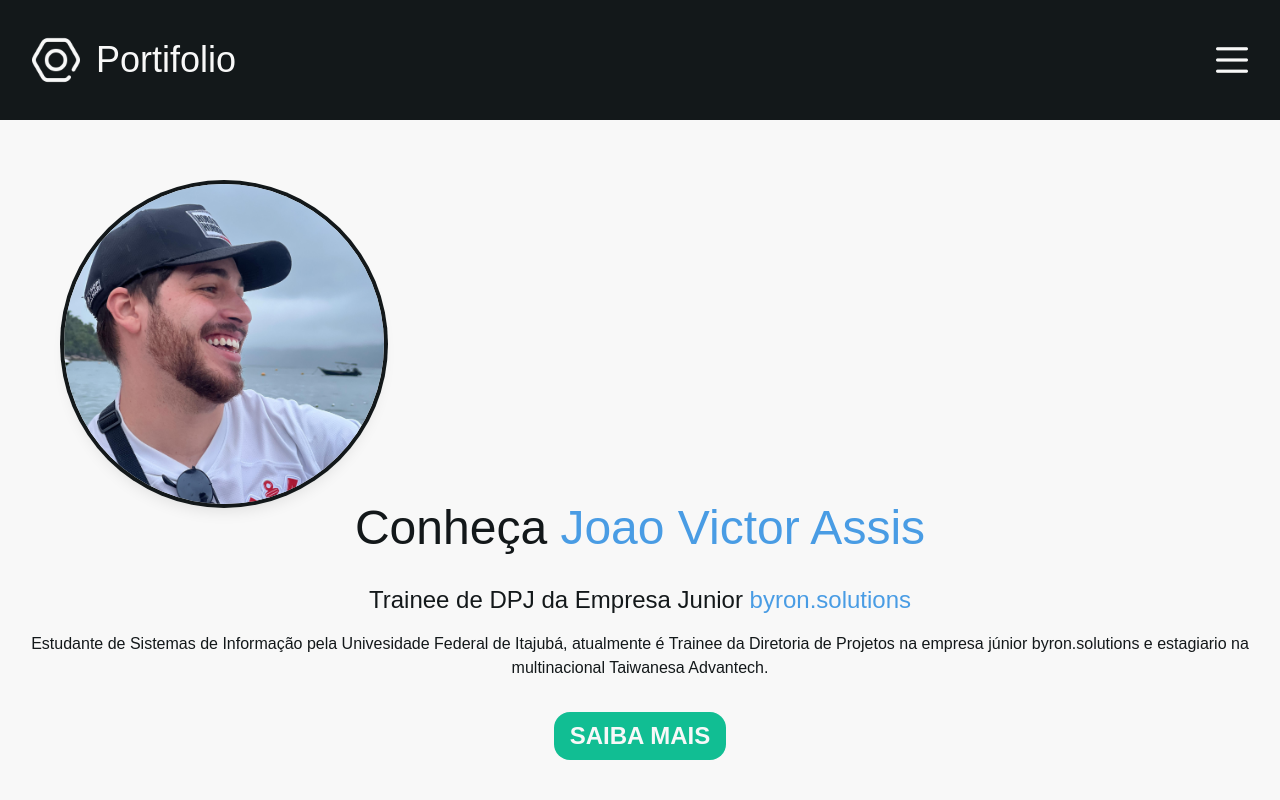
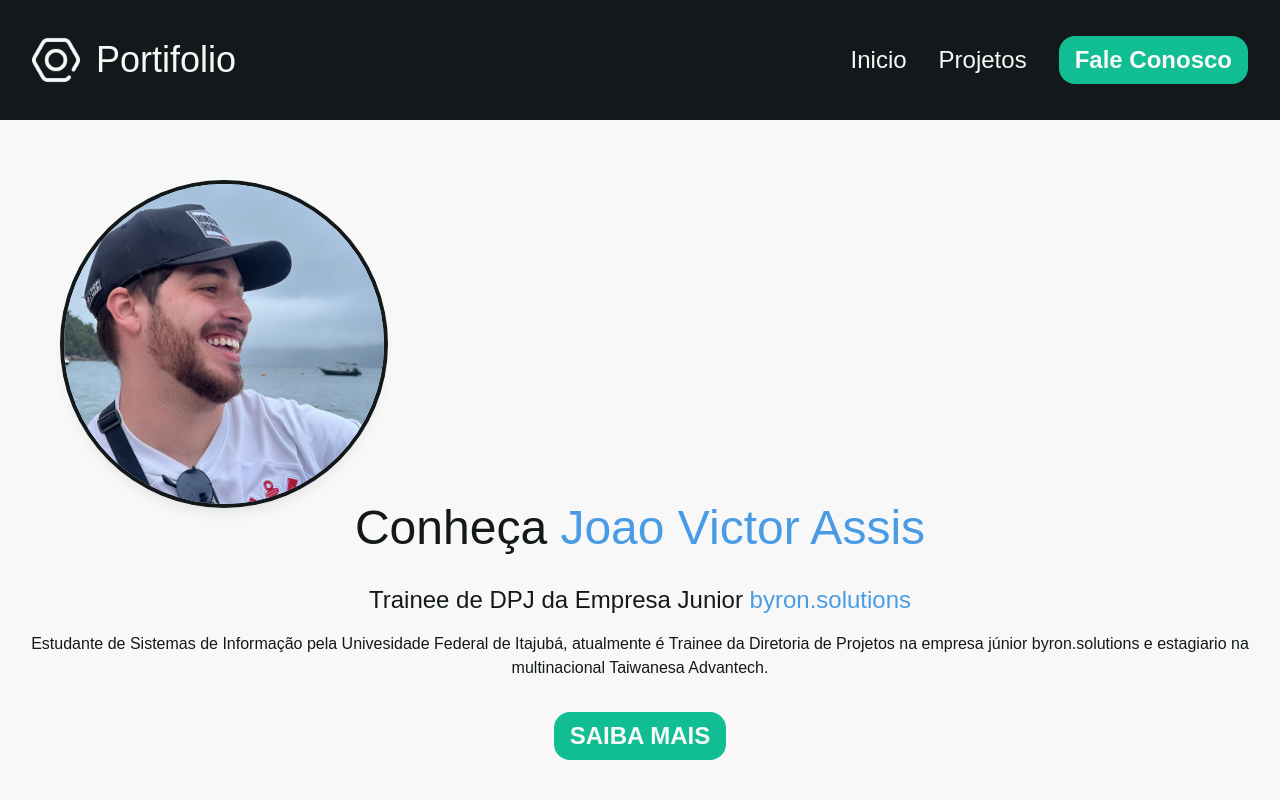
Before and after one commit to joaovicassis/portifolio-byron-tailwind, a website: page src/index.html in a window 1280 px wide. Shown: the top 800 px of the page. Drawn offline with Linux system fonts and the light colour scheme.

Commit message:
Feat: Ajustando responsividade para a versão Desktop do Header

```diff
--- a/src/index.html
+++ b/src/index.html
@@ -17,7 +17,12 @@
             </div>
             <h1 class="text-4xl">Portifolio</h1>
         </div>
-        <div class="size-8">
+        <div class="hidden lg:flex lg:flex-row items-center gap-8">
+            <a href="" class="text-2xl hover:text-main transition duration-200">Inicio</a>
+            <a href="" class="text-2xl hover:text-main transition duration-200">Projetos</a>
+            <button class="text-2xl font-semibold text-white bg-main px-4 py-2 rounded-2xl hover:bg-teal-600 transition duration-200"><a href="https://wa.me/5535998787510">Fale Conosco</a></button>
+        </div>
+        <div class="size-8 lg:hidden">
             <img src="./img/icon_hamburguer.png" alt="Icone para acessar menu principal">
         </div>
     </header>
```
Also changed, not shown: src/styles/output.css.
